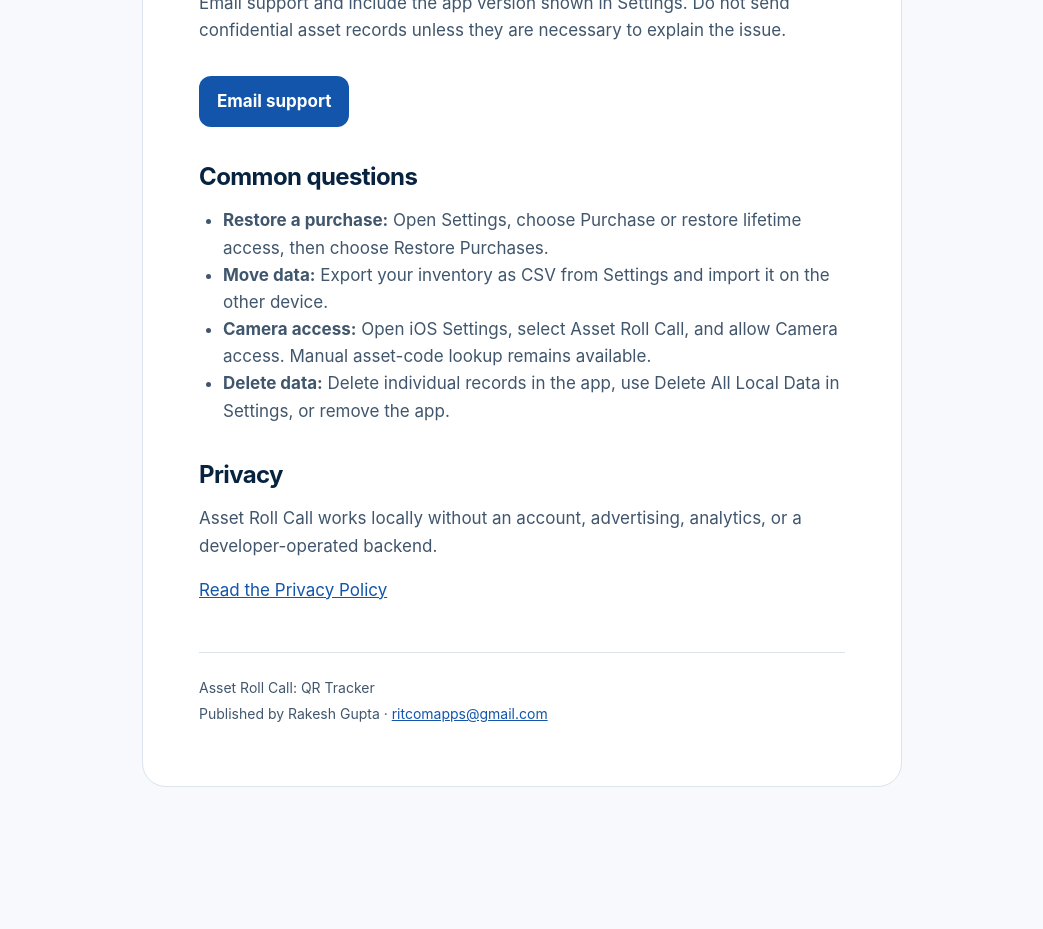
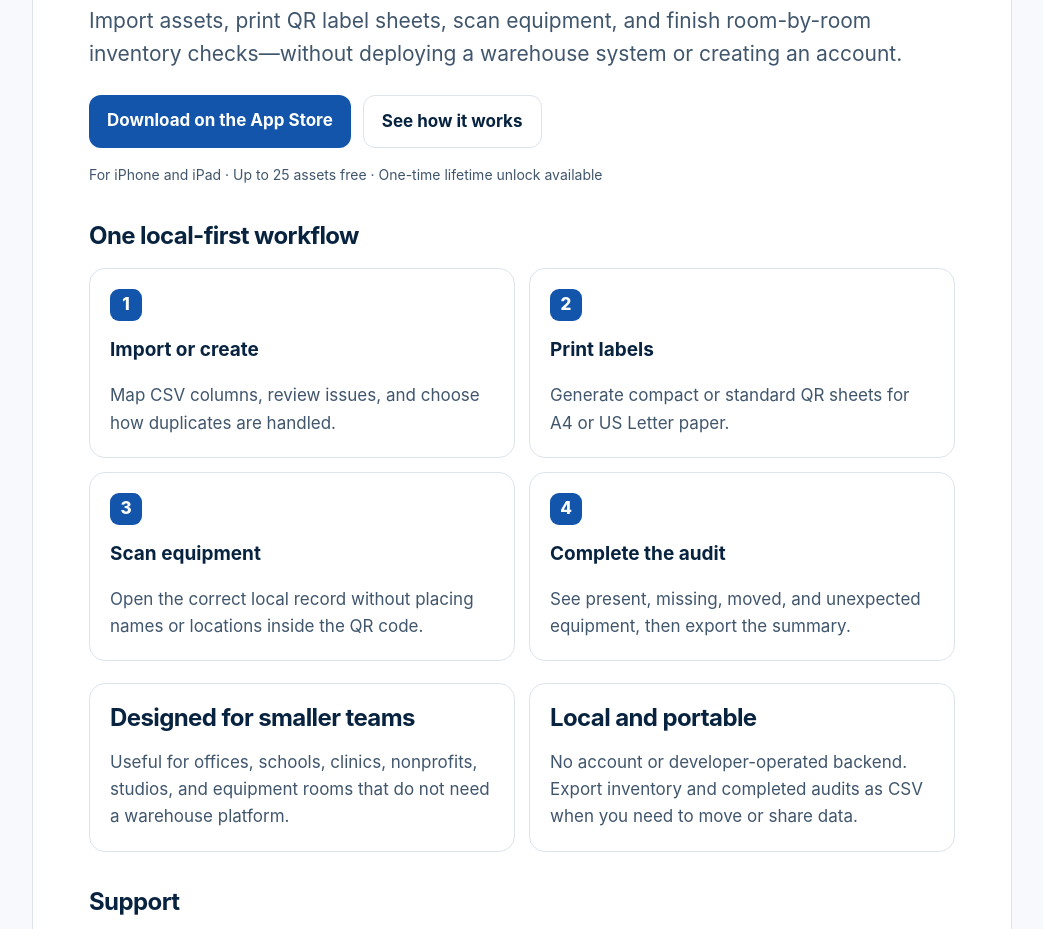
Before and after one commit to richie777cfc/asset-roll-call-support, a plain HTML site: page index.html in a window 1280 px wide. Shown: the part 432-1361 px from the top of the page, without its empty margins (118-1161 px from the left). Before the commit the page ends 1267 px from the top, so only its background shows below. Drawn offline with Linux system fonts and the light colour scheme.

Commit message:
docs: add Asset Roll Call product landing page

```diff
--- a/index.html
+++ b/index.html
@@ -3,19 +3,41 @@
 <head>
   <meta charset="utf-8">
   <meta name="viewport" content="width=device-width, initial-scale=1">
-  <meta name="description" content="Support for Asset Roll Call, the offline QR equipment tracker for iPhone and iPad.">
-  <title>Asset Roll Call Support</title>
+  <meta name="description" content="Import equipment from CSV, print private QR labels, and complete inventory audits locally on iPhone and iPad.">
+  <title>Asset Roll Call — QR equipment audits without a backend</title>
   <link rel="stylesheet" href="styles.css">
 </head>
 <body>
   <main>
     <div class="brand"><span class="mark" aria-hidden="true">✓</span> Asset Roll Call</div>
-    <h1>Support</h1>
-    <p class="lead">Help with importing assets, printing QR labels, scanning equipment, running audits, and restoring Lifetime Access.</p>
+    <p class="eyebrow">Offline QR equipment tracker</p>
+    <h1>Turn your equipment spreadsheet into a repeatable audit.</h1>
+    <p class="lead">Import assets, print QR label sheets, scan equipment, and finish room-by-room inventory checks—without deploying a warehouse system or creating an account.</p>
 
-    <h2>Contact</h2>
+    <div class="actions">
+      <a class="button primary" href="https://apps.apple.com/us/app/asset-roll-call-qr-tracker/id6813896080">Download on the App Store</a>
+      <a class="button secondary" href="#how-it-works">See how it works</a>
+    </div>
+    <p class="compatibility">For iPhone and iPad · Up to 25 assets free · One-time lifetime unlock available</p>
+
+    <section id="how-it-works">
+      <h2>One local-first workflow</h2>
+      <div class="steps">
+        <article><span>1</span><h3>Import or create</h3><p>Map CSV columns, review issues, and choose how duplicates are handled.</p></article>
+        <article><span>2</span><h3>Print labels</h3><p>Generate compact or standard QR sheets for A4 or US Letter paper.</p></article>
+        <article><span>3</span><h3>Scan equipment</h3><p>Open the correct local record without placing names or locations inside the QR code.</p></article>
+        <article><span>4</span><h3>Complete the audit</h3><p>See present, missing, moved, and unexpected equipment, then export the summary.</p></article>
+      </div>
+    </section>
+
+    <section class="value-grid">
+      <article><h2>Designed for smaller teams</h2><p>Useful for offices, schools, clinics, nonprofits, studios, and equipment rooms that do not need a warehouse platform.</p></article>
+      <article><h2>Local and portable</h2><p>No account or developer-operated backend. Export inventory and completed audits as CSV when you need to move or share data.</p></article>
+    </section>
+
+    <h2 id="support">Support</h2>
     <p>Email support and include the app version shown in Settings. Do not send confidential asset records unless they are necessary to explain the issue.</p>
-    <a class="button" href="mailto:ritcomapps@gmail.com?subject=Asset%20Roll%20Call%20Support">Email support</a>
+    <a class="button secondary" href="mailto:ritcomapps@gmail.com?subject=Asset%20Roll%20Call%20Support">Email support</a>
 
     <h2>Common questions</h2>
     <ul>
@@ -26,7 +48,7 @@
     </ul>
 
     <h2>Privacy</h2>
-    <p>Asset Roll Call works locally without an account, advertising, analytics, or a developer-operated backend.</p>
+    <p>Asset Roll Call works locally without an account, advertising, or a developer-operated backend. Optional privacy-limited usage analytics is off until you choose to share it and can be disabled in Settings.</p>
     <p><a href="privacy.html">Read the Privacy Policy</a></p>
 
     <footer>
--- a/styles.css
+++ b/styles.css
@@ -31,7 +31,7 @@
 }
 
 main {
-  width: min(760px, calc(100% - 32px));
+  width: min(980px, calc(100% - 32px));
   margin: 48px auto;
   padding: clamp(24px, 6vw, 56px);
   background: var(--surface);
@@ -63,13 +63,16 @@
 h1, h2 { line-height: 1.15; letter-spacing: -0.025em; }
 h1 { margin: 0 0 14px; font-size: clamp(36px, 7vw, 56px); }
 h2 { margin: 36px 0 10px; font-size: 24px; }
+h3 { margin: 14px 0 6px; font-size: 19px; }
 p, li { color: var(--secondary); }
 ul { padding-left: 24px; }
 a { color: var(--accent); }
 .lead { font-size: 21px; }
+.eyebrow { margin: 0 0 10px; color: var(--accent); font-size: 14px; font-weight: 750; letter-spacing: 0.08em; text-transform: uppercase; }
+.actions { display: flex; flex-wrap: wrap; gap: 12px; margin-top: 24px; }
+.compatibility { font-size: 14px; margin-top: 16px; }
 .button {
   display: inline-block;
-  margin-top: 14px;
   padding: 12px 18px;
   color: white;
   background: #1255ab;
@@ -77,5 +80,18 @@
   font-weight: 650;
   text-decoration: none;
 }
+.button.primary { background: #1255ab; }
+.button.secondary { color: var(--text); background: transparent; border: 1px solid var(--border); }
+.steps { display: grid; grid-template-columns: repeat(2, minmax(0, 1fr)); gap: 14px; margin-top: 18px; }
+.steps article, .value-grid article { padding: 20px; border: 1px solid var(--border); border-radius: 16px; }
+.steps span { display: grid; width: 32px; height: 32px; place-items: center; border-radius: 9px; color: white; background: var(--accent); font-weight: 800; }
+.steps p, .value-grid p { margin-bottom: 0; }
+.value-grid { display: grid; grid-template-columns: repeat(2, minmax(0, 1fr)); gap: 14px; margin-top: 22px; }
+.value-grid h2 { margin-top: 0; }
 footer { margin-top: 48px; padding-top: 20px; border-top: 1px solid var(--border); }
 footer p { margin: 4px 0; font-size: 14px; }
+
+@media (max-width: 620px) {
+  main { margin: 16px auto; }
+  .steps, .value-grid { grid-template-columns: 1fr; }
+}
```
Also changed, not shown: privacy.html (+4 -1 lines).
